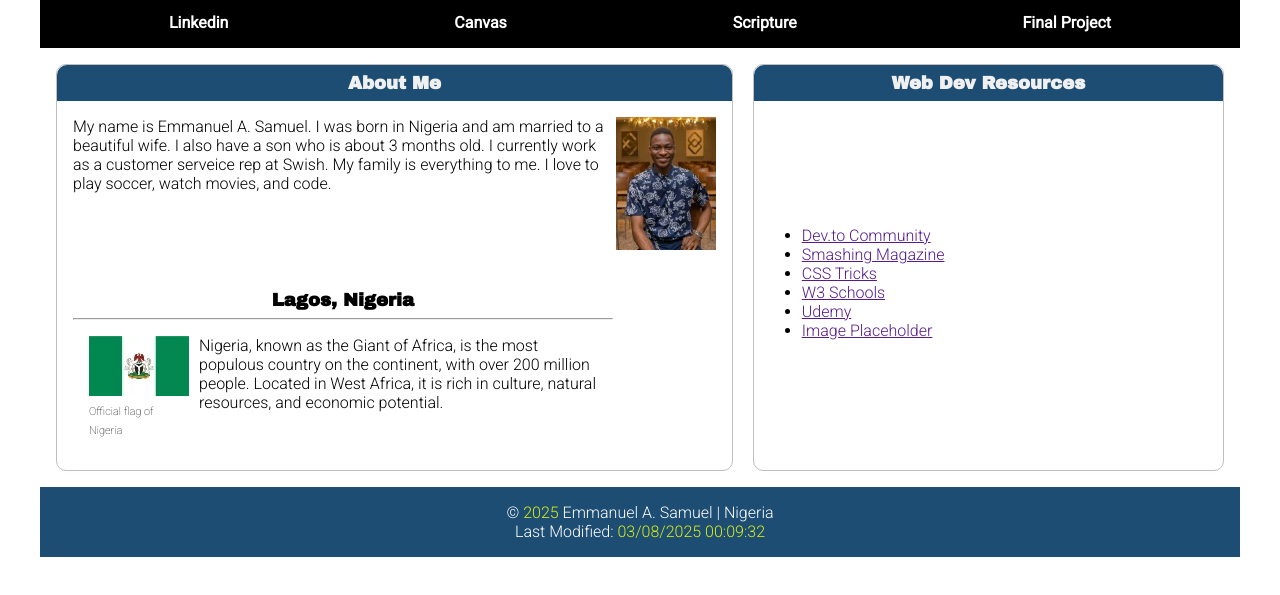
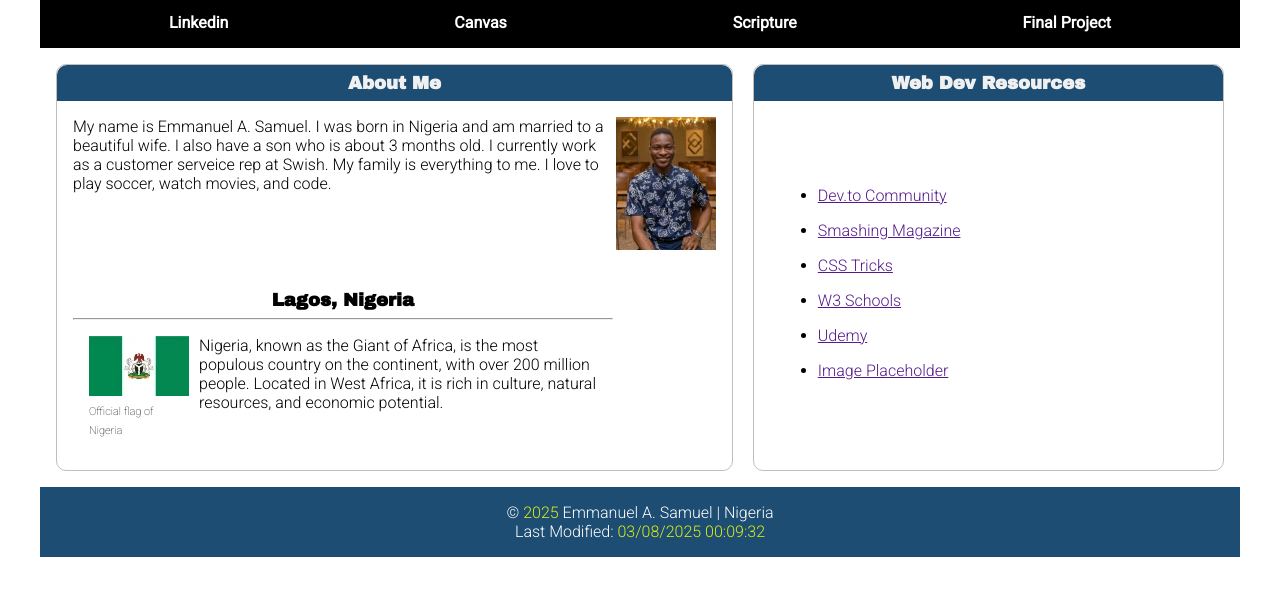
Before and after one commit to Emmanuelsam124/wdd131, a plain HTML site: page index.html in a window 1280 px wide. Shown: the part 93-688 px from the top of the page. Drawn offline with Linux system fonts and the light colour scheme.

Commit message:
Edited the touch targets to give them enough space

```diff
--- a/styles/base.css
+++ b/styles/base.css
@@ -124,6 +124,10 @@ nav > ul {
   min-height: 300px;
 }
 
+.res-link li {
+  margin: 1rem;
+}
+
 /* Footer */
 footer {
   background: var(--primary-color);
```
